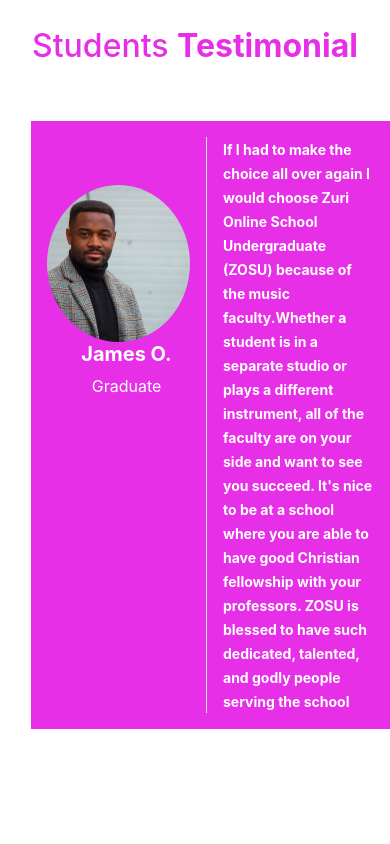
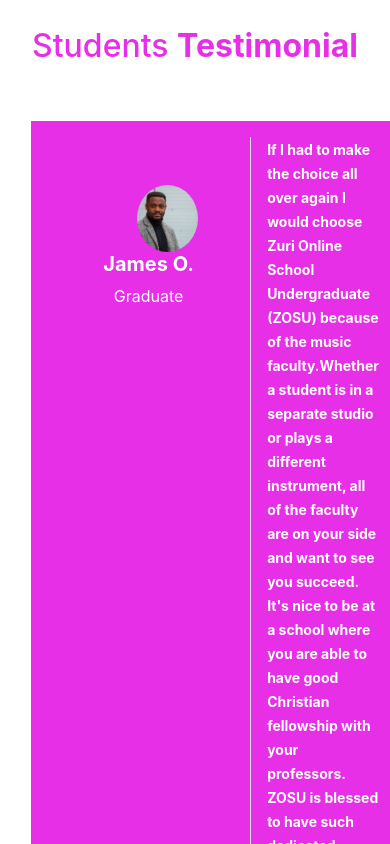
Before and after one commit to hngi/Team-Fury-Project-Envato-Online-School-For-Undergraduates, a plain HTML site: page index.html in a window 390 px wide. Shown: the part 920-1764 px from the top of the page. Drawn offline with nearby package versions, Linux system fonts and the light colour scheme; a script that the page names is missing.

Commit message:
Update style.css

```diff
--- a/Team-Fury-Project-Envato-Online-School-For-Undergraduates-master/assets/css/style.css
+++ b/Team-Fury-Project-Envato-Online-School-For-Undergraduates-master/assets/css/style.css
@@ -238,10 +238,13 @@ a i {
 .float img {
    width: 10%;
 }
-
 	.media {
-		width:100%;
+		margin-right: -20px;
+	}
+	.media img {
+		width:30%;
 		height:auto;
+		margin-left: 90px;
 	}
  .s-media {
      margin-left: 80px;
```
